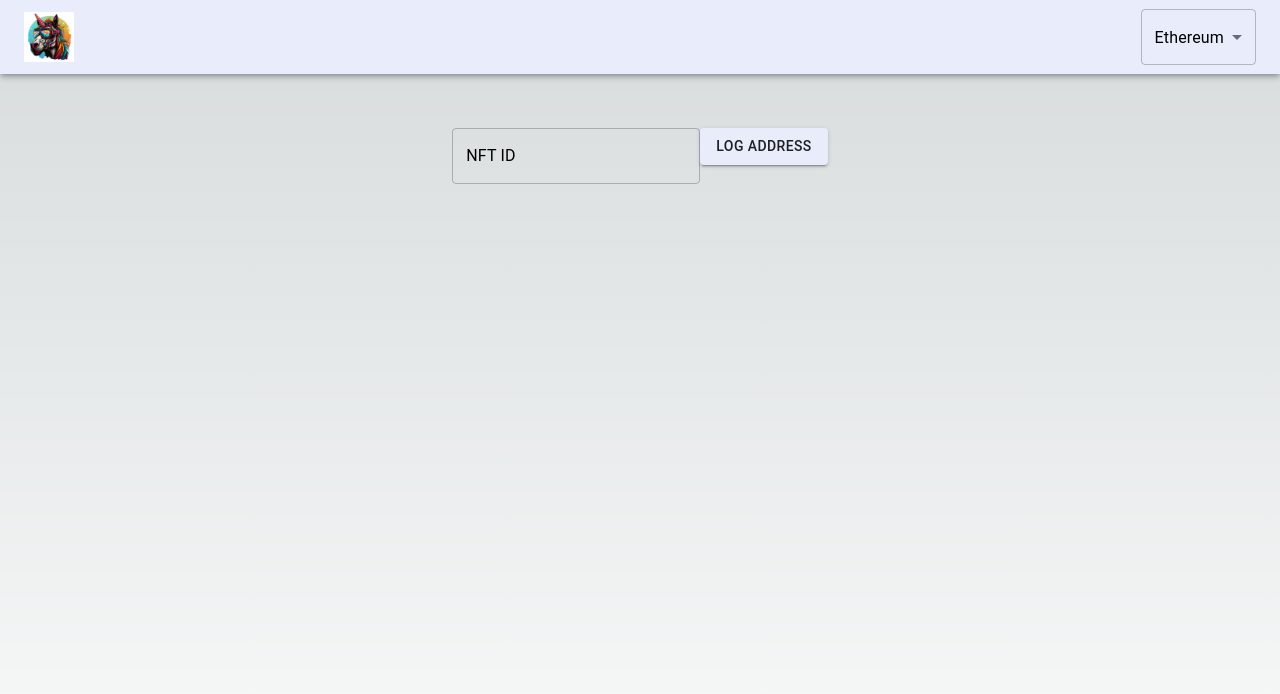
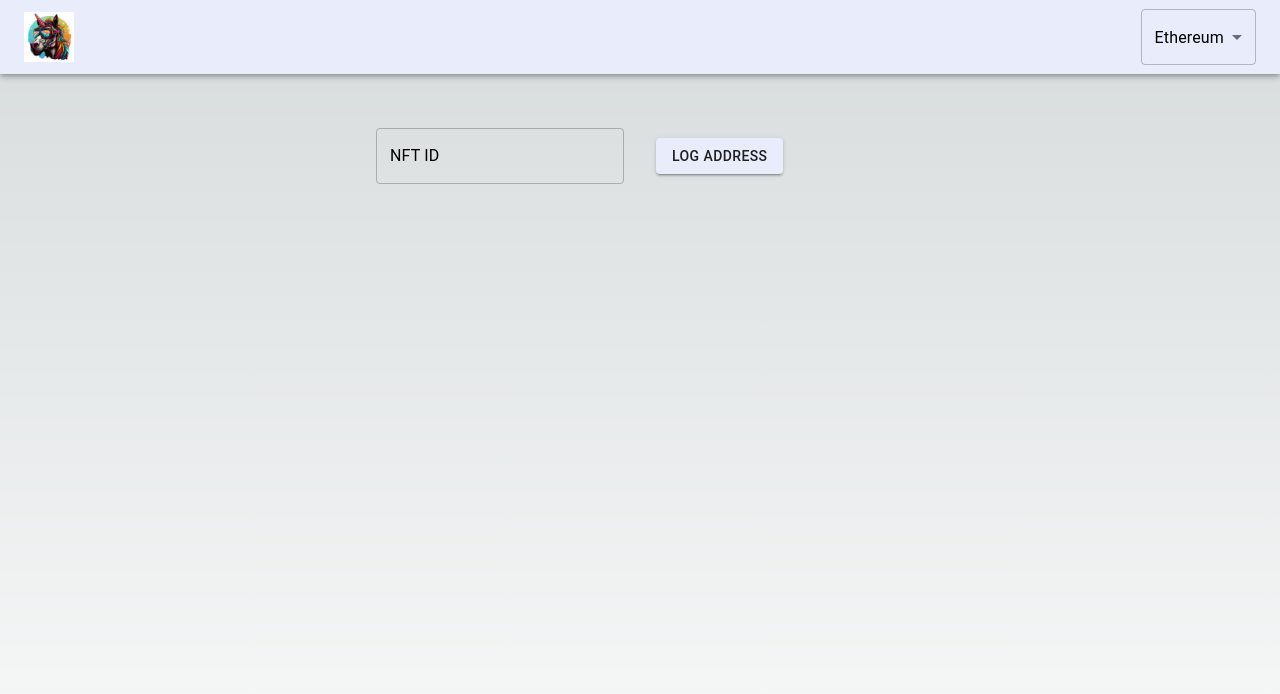
Before and after one commit to Loris-EPFL/uni-explorer, a Next.js app: page / in a window 1280 px wide. Shown: the top 694 px of the page. Built offline with nearby package versions, Linux system fonts and the light colour scheme.

Commit message:
fixed styiling

```diff
--- a/src/app/page.tsx
+++ b/src/app/page.tsx
@@ -37,18 +37,27 @@ export default function Home() {
     <ApolloExample>
 
       <main className={styles.main}>
-        <Grid  item xs
-                                                display="flex"
-                                                justifyContent={'flex-start'}
-                                                alignItems={'flex-start'}>
+        <Grid  container
+
+                                                spacing={4}
+                                                >
+        <Grid item display="flex"
+                  xs={6}
+                   justifyContent={'flex-end'}
+                    alignItems={'center'}>
           <TextField
             id="outlined-basic"
             label="NFT ID"
             variant="outlined"
             value={id}
             onChange={handleInputChange}
-
+sx={{borderBlockColor: '#ff0000'}}
           />
+        </Grid>
+        <Grid item display="flex"
+                  xs={6}
+                   justifyContent={'flex-start'}
+                    alignItems={'center'}>
           <Button
 
             variant="contained"
@@ -57,8 +66,14 @@ export default function Home() {
           >
             Log Address
           </Button>
+        </Grid>
+        <Grid item display="flex"
+                  xs={12}
+                   justifyContent={'center'}
+                    alignItems={'center'} >
           {error && <Alert severity="error">{error}</Alert>}
           {gqlInput && !error ? <QueryComponent id={gqlInput}/> : null}
+        </Grid>
         </Grid>
       </main>
       </ApolloExample>
```
